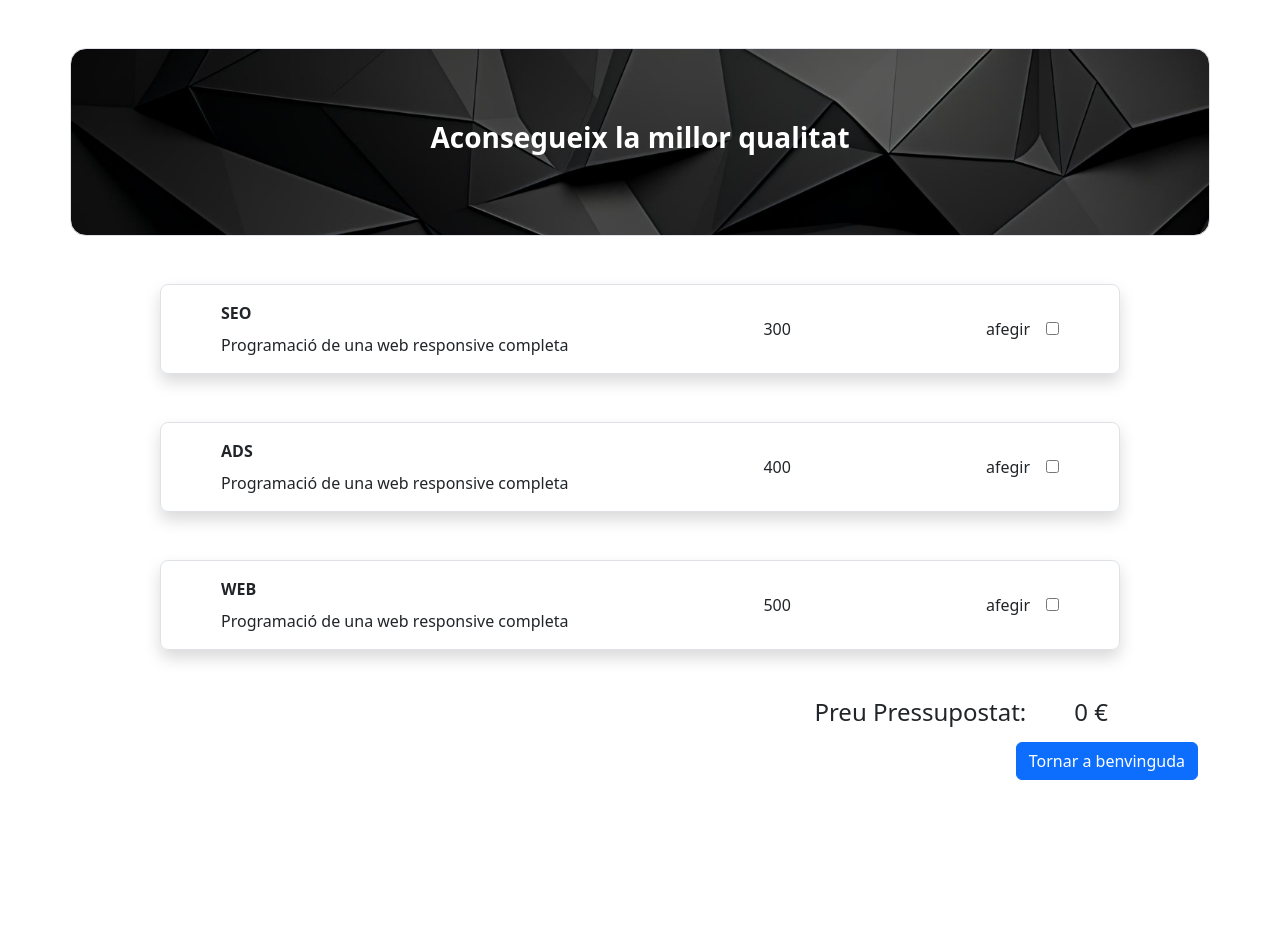
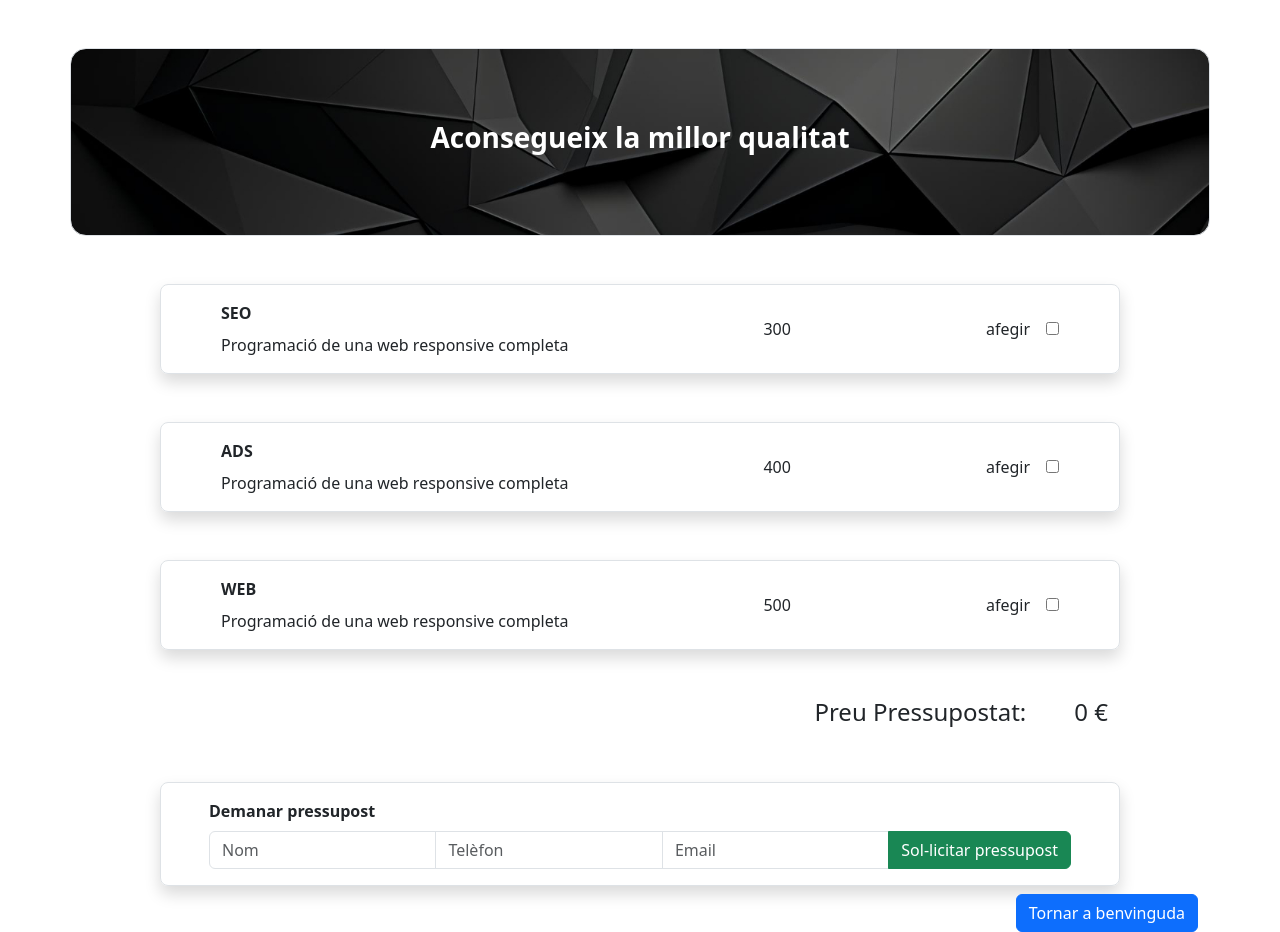
Before and after one commit to SergiDescayre/tascaS6, a React (Vite) app in the folder tasca_S6/: page /calculadora in a window 1280 px wide. Before the commit the page ends 800 px from the top, so only its background shows below. Built offline with nearby package versions, Linux system fonts and the light colour scheme.

Commit message:
inici exercici 5

```diff
--- /dev/null
+++ b/tasca_S6/src/components/NewBudget.jsx
@@ -0,0 +1,79 @@
+import {useState} from "react"
+import { usePresContext } from "../context/PresContext";
+
+const NewBudget = () => {
+
+const {presupost} = usePresContext()
+  const [newBudget, setNewBadget] = useState({
+    name: "",
+    phone: "",
+    email: "",
+  });
+
+  const [butgetPrint , setButgetPrint] = useState()
+  const handleChange = (e) => {
+    setNewBadget({
+        ...newBudget,
+        [e.target.name] : e.target.value
+    })
+  }
+
+  const handleSubmit = (e) => {
+    e.preventDefault();
+    presupost.filter(press => {
+        let pressupost
+        if(press.check){
+            pressupost = {
+                ...newBudget, ...press
+            }
+        }
+
+        console.log(pressupost)
+        setButgetPrint(pressupost)
+        console.log(butgetPrint)
+    })
+
+
+  };
+
+  return (
+    <div className="container px-5 py-3 mt-5 border rounded-3 shadow w-75">
+      <div className="fw-bold">Demanar pressupost</div>
+      <form onSubmit={handleSubmit}>
+        <div className="input-group mt-2">
+          <input
+            className="form-control"
+            type="text"
+            name="name"
+            placeholder="Nom"
+            value={newBudget.name}
+            onChange={handleChange}
+          />
+          <input
+            name="phone"
+            className="form-control"
+            type="tel"
+            placeholder="Telèfon"
+            value={newBudget.phone}
+            onChange={handleChange}
+          />
+          <input
+            name="email"
+            className="form-control"
+            type="mail"
+            placeholder="Email"
+            value={newBudget.email}
+            onChange={handleChange}
+          />
+          <input
+            className="btn btn-success"
+            type="submit"
+            value={"Sol-licitar pressupost"}
+          />
+        </div>
+      </form>
+    </div>
+  );
+};
+
+export default NewBudget;
--- a/tasca_S6/src/context/PresContext.jsx
+++ b/tasca_S6/src/context/PresContext.jsx
@@ -7,7 +7,6 @@
   const [totalPresupost, setTotalPresupost] = useState(0);
   const [presupost, setPresupost] = useState(infoPresupost);
 
-
   const updateTotalPresupost = () => {
     setTotalPresupost( presupost.reduce((a,b) =>a + b.totalPrice,0))
   }
@@ -16,11 +15,10 @@
     updateTotalPresupost()
   },[presupost])
 
-
   const handleChecked = (id) => {
     setPresupost(
       presupost.map((press) =>
-        press.id === id ? { ...press, check: !press.check, totalPrice: ((press.numberLanguage + press.numberPage)*30) + press.price } : press
+        press.id === id ? { ...press, check: !press.check, totalPrice: ((press.numberLanguage + press.numberPage)*press.addExtra) + press.price } : press
       )
     );
   };
@@ -28,7 +26,7 @@
   const addPage = (id) => {
     setPresupost(
       presupost.map(press =>
-        press.id === id ? { ...press, numberPage: press.numberPage + 1, totalPrice: ((press.numberLanguage + press.numberPage)*30) + press.price } : press)
+        press.id === id ? { ...press, numberPage: press.numberPage + 1, totalPrice: ((press.numberLanguage + press.numberPage)*press.addExtra) + press.price } : press)
     )
 
   };
@@ -36,21 +34,22 @@
   const lessPage = (id) => {
     setPresupost(
       presupost.map(press =>
-        (press.id === id && press.numberPage !== 0) ? { ...press, numberPage: press.numberPage - 1 , totalPrice: ((press.numberLanguage + press.numberPage)*30) + press.price } : press)
+        (press.id === id && press.numberPage !== 0) ? { ...press, numberPage: press.numberPage - 1 , totalPrice: ((press.numberLanguage + press.numberPage)*press.addExtra) + press.price } : press)
     )
+
   };
 
   const addLanguage = (id) => {
     setPresupost(
       presupost.map(press =>
-        press.id === id ? { ...press, numberLanguage: press.numberLanguage + 1 , totalPrice: ((press.numberLanguage + press.numberPage)*30) + press.price } : press)
+        press.id === id ? { ...press, numberLanguage: press.numberLanguage + 1 , totalPrice: ((press.numberLanguage + press.numberPage)*press.addExtra) + press.price } : press)
     )
   };
 
   const lessLanguage = (id) => {
     setPresupost(
       presupost.map(press =>
-        (press.id === id && press.numberLanguage !== 0) ? { ...press, numberLanguage: press.numberLanguage - 1, totalPrice: ((press.numberLanguage + press.numberPage)*30) + press.price } : press)
+        (press.id === id && press.numberLanguage !== 0) ? { ...press, numberLanguage: press.numberLanguage - 1, totalPrice: ((press.numberLanguage + press.numberPage)*press.addExtra) + press.price } : press)
     )
   };
 
--- a/tasca_S6/src/data/variables.js
+++ b/tasca_S6/src/data/variables.js
@@ -7,7 +7,8 @@
         check : false,
         numberPage : 0,
         numberLanguage : 0,
-        totalPrice : 0
+        totalPrice : 0,
+        addExtra: 30
     },
     {
         id:2,
@@ -17,7 +18,9 @@
         check : false,
         numberPage : 0,
         numberLanguage : 0,
-        totalPrice : 0
+        totalPrice : 0,
+        addExtra: 30
+
     },
     {
         id:3,
@@ -27,6 +30,7 @@
         check : false,
         numberPage : 0,
         numberLanguage : 0,
-        totalPrice : 0
+        totalPrice : 0,
+        addExtra: 30
     },
 ]
--- a/tasca_S6/src/pages/Index.jsx
+++ b/tasca_S6/src/pages/Index.jsx
@@ -1,5 +1,6 @@
 import Card from "../components/Card"
 import HeaderPage from "../components/HeaderPage"
+import NewBudget from "../components/NewBudget"
 import TotalPrice from "../components/TotalPrice"
 import { usePresContext } from "../context/PresContext"
 import { Link } from "react-router-dom"
@@ -14,6 +15,7 @@
         }
 
         <TotalPrice />
+        <NewBudget />
 
         <div className="container text-end mt-2">
             <Link to="/" className="btn btn-primary">Tornar a benvinguda</Link>
```
